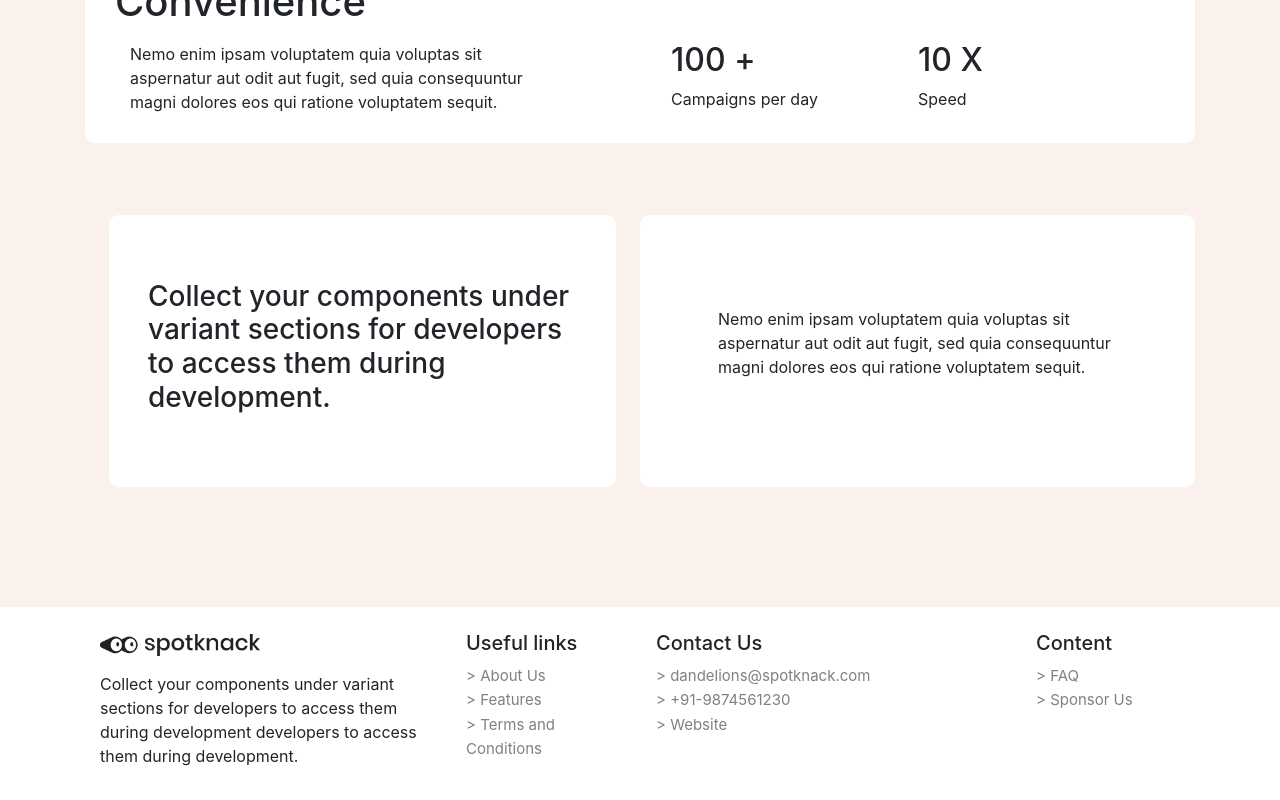
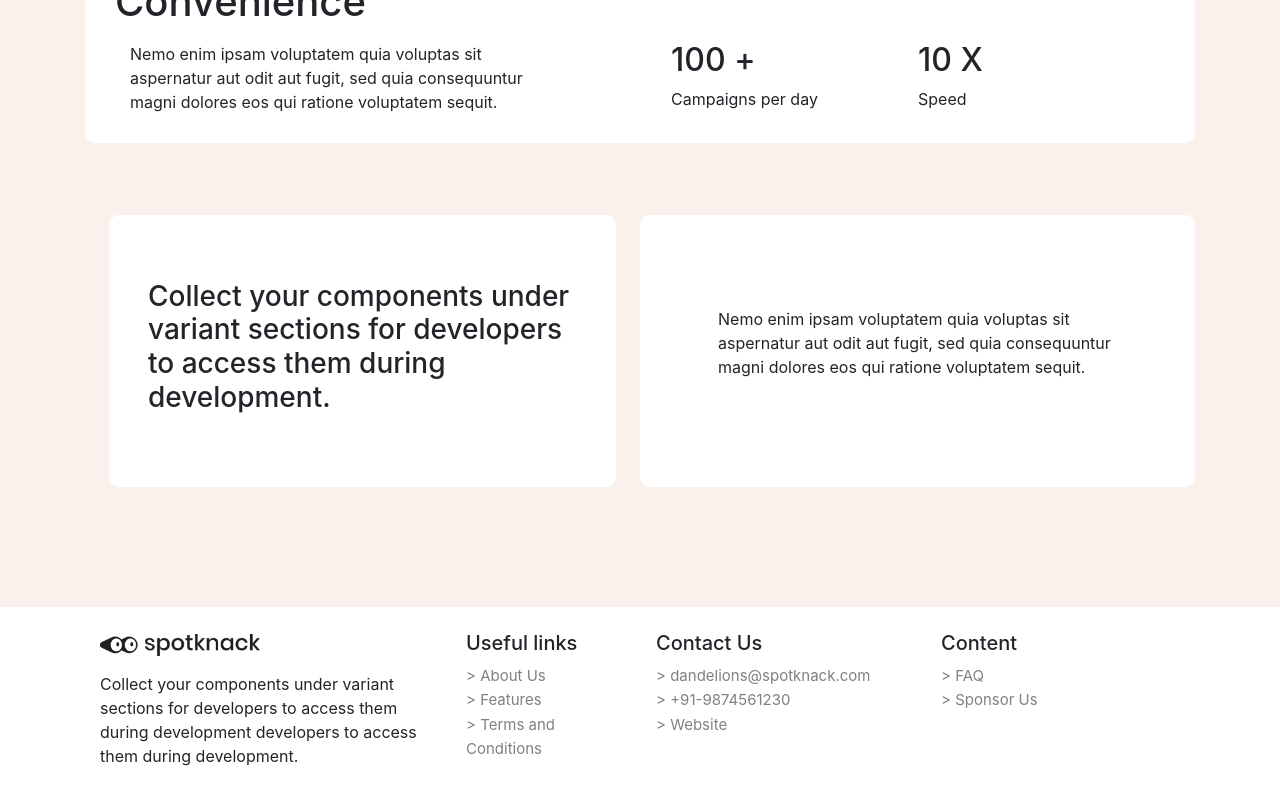
Before and after one commit to Sivadharshini-N/Messenger_LandingPage, a React (Vite) app: page / in a window 1280 px wide. Shown: the part 1036-1836 px from the top of the page. Built offline with nearby package versions, Linux system fonts and the light colour scheme.

Commit message:
correction with lg devices

```diff
--- a/src/components/Footer.jsx
+++ b/src/components/Footer.jsx
@@ -8,7 +8,7 @@ const Footer = () => {
             <div className="row">
                 <div className="col-md-4 col-sm-12">
                     <div className="container">
-                            <img src={logo} width={"50%"} alt="" /> <br />
+                        <img src={logo} width={"50%"}  alt="" /> <br />
                         <p className="text-bold pt-3">Collect your components under variant sections for developers to access them during development developers to access them during development.</p>
 
                     </div>
@@ -21,7 +21,7 @@ const Footer = () => {
                         <a href="#"> {"> "}Terms and Conditions</a>
 
                 </div>
-                    <div className=" col-sm-12 col-md-4 text-gray px-3  ">
+                <div className=" col-sm-12 col-lg-3 col-md-4 text-gray px-3  ">
                     <h5>Contact Us</h5>
                     <a href="#"> {"> "}dandelions@spotknack.com</a><br />
                     <a href="#"> {"> "}+91-9874561230</a><br />
```
Lines whose indentation alone changed are shown as unchanged.
